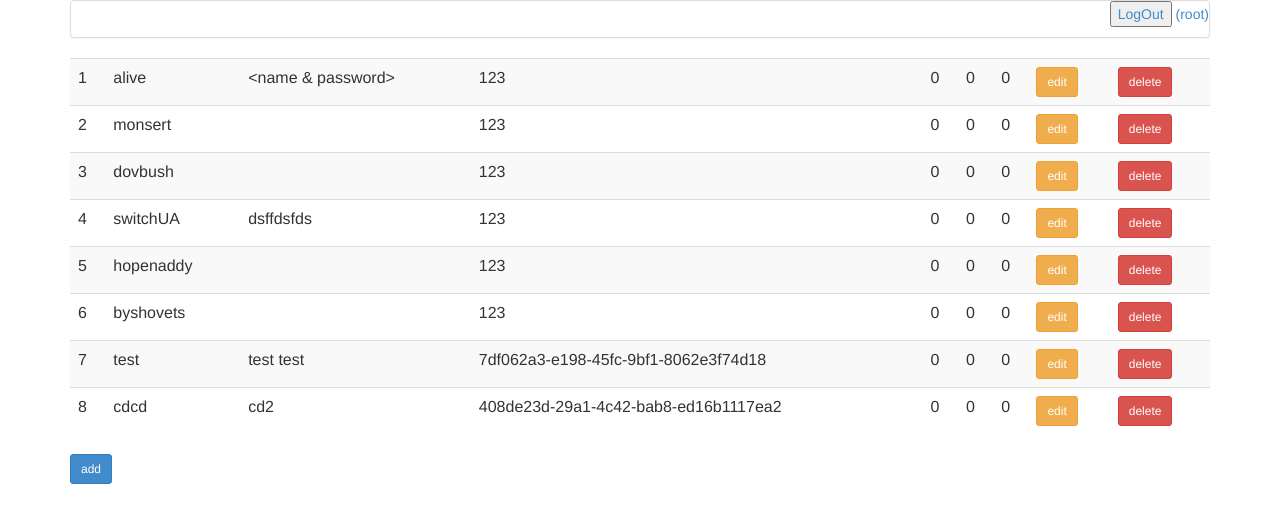
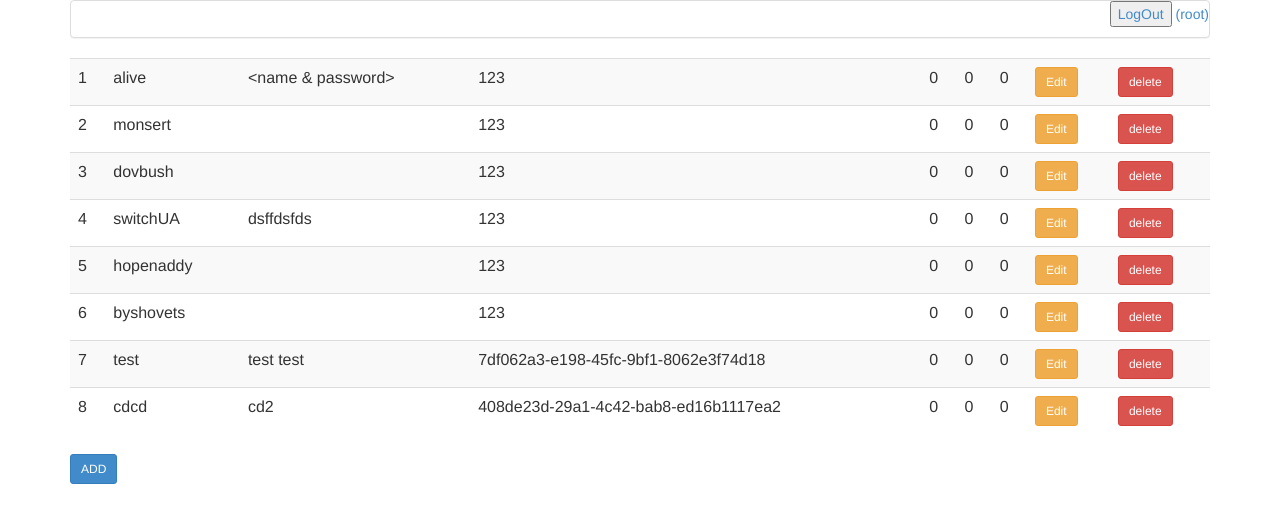
Before and after one commit to hopenaddy/AdminUI, a Django app: page /users/ in a window 1280 px wide. Shown: the top 523 px of the page. Run offline with Django 3.2, Linux system fonts and the light colour scheme; a user stored in the database is signed in; data comes from the database, SQL or seed files in the repository; both versions use the stored data as it was after the commit; some libraries are stand-ins or nearby versions.

Commit message:
fixed markup

```diff
--- a/my_app/templates/my_app/index.html
+++ b/my_app/templates/my_app/index.html
@@ -16,7 +16,7 @@
     			<td>{{ user.success_msg_counter }}</td>
     			<td>{{ user.failed_msg_counter }}</td>
           {% if username %}
-    			<td><a href="edit/{{ user.id }}"><button name="edit" type="button" class="btn btn-sm btn-warning">edit</button></a></td>
+    			<td><a href="edit/{{ user.id }}" class="btn btn-sm btn-warning">Edit</a></td>
     			<td><button name="delete" value="{{user.id}}" class="btn btn-sm btn-danger">delete</button></td>
           {% endif %}
   			</tr>
@@ -27,6 +27,6 @@
     <p>No users are available.</p>
 	{% endif %}
   {% if username %}
-    <a href="{% url "add" %}"><button name="add" class="btn btn-sm btn-primary" id="is_it_users">add</button></a>
+    <a href="{% url "add" %}" class="btn btn-sm btn-primary" id="is_it_users" >ADD</a>
   {% endif %}
 {% endblock %}
```
Also changed, not shown: db.sqlite3.
